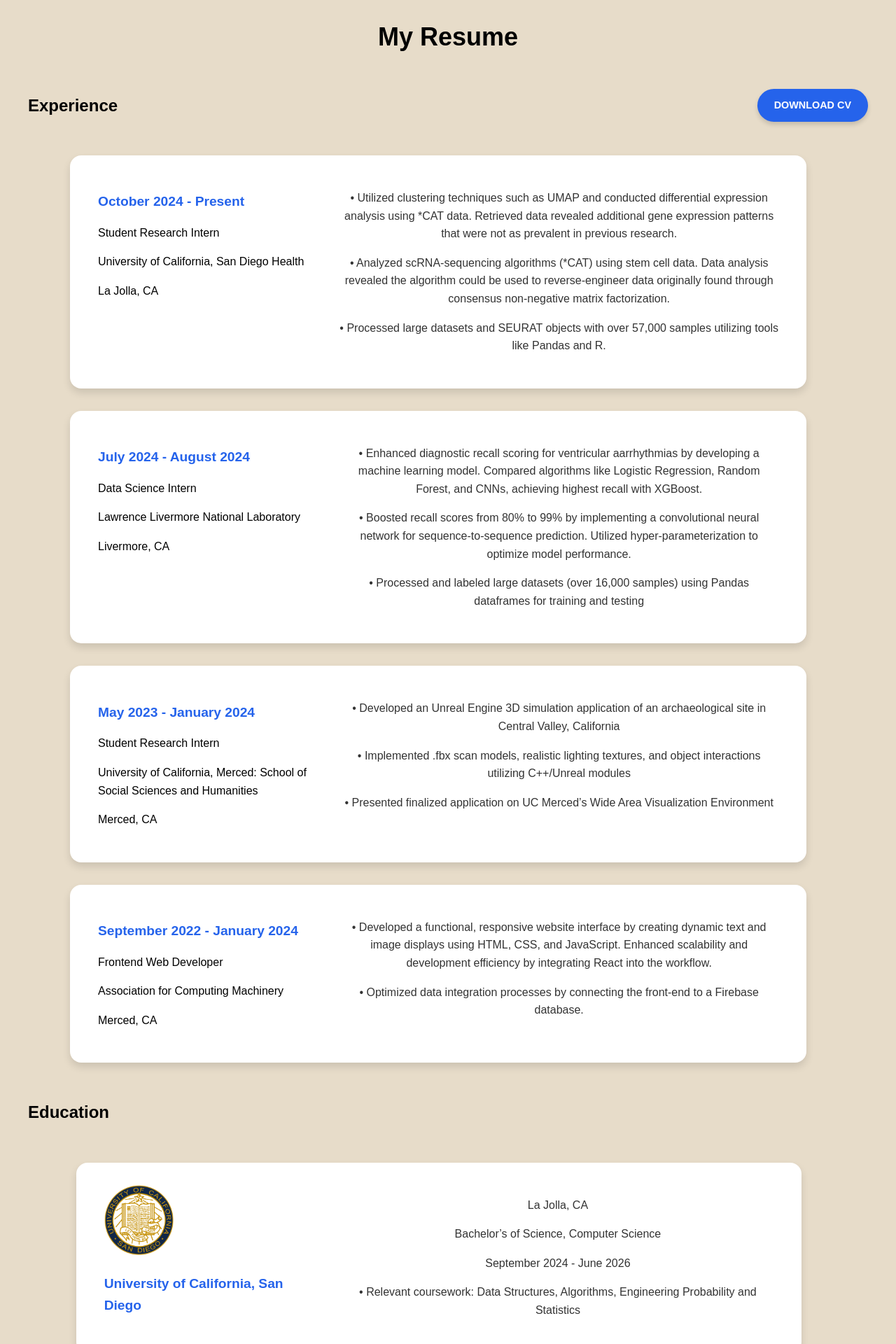
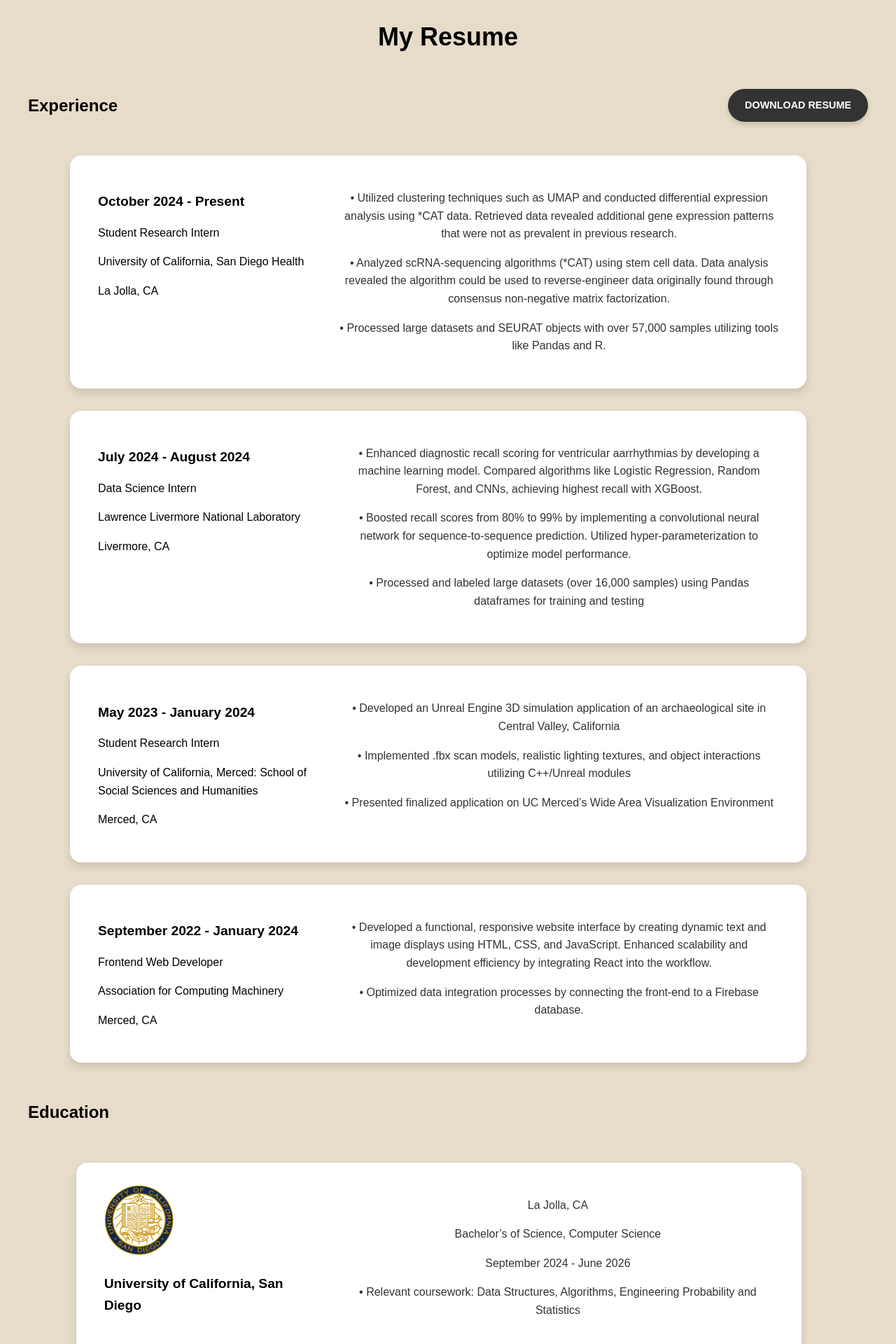
Before and after one commit to Tofulati/port, a React (Vite) app in the folder portfolio/: page /resume in a window 1280 px wide. Shown: the part 100-2020 px from the top of the page at 70% size. Built offline with nearby package versions, Linux system fonts and the light colour scheme.

Commit message:
update resume

```diff
--- a/portfolio/src/pages/ProjectPage.jsx
+++ b/portfolio/src/pages/ProjectPage.jsx
@@ -1,8 +1,5 @@
 import React from "react";
-// import gep from "../assets/Projects/"
-// import llnl from "../assets/Projects/"
-// import belieze from "../assets/Projects/"
-import temp from "../assets/temp.png"
+import temp from "../assets/Icons/github.png"
 import "../styles/ProjectsPage.css";
 
 function ProjectsPage() {
--- a/portfolio/src/pages/ResumePage.jsx
+++ b/portfolio/src/pages/ResumePage.jsx
@@ -26,7 +26,7 @@
             <h2 className="experience-title">Experience</h2>
 
             <a href={resumePDF} download="AlbertHo_Resume.pdf" className="download-btn">
-            DOWNLOAD CV
+            DOWNLOAD RESUME
             </a>
         </section>
 
--- a/portfolio/src/styles/ResumePage.css
+++ b/portfolio/src/styles/ResumePage.css
@@ -37,8 +37,8 @@
 
 .download-btn {
     padding: 0.75rem 1.5rem;
-    background-color: #2563EB;
-    color: white;
+    background-color: #333;
+    color: #fff;
     font-weight: 700;
     border-radius: 50px;
     box-shadow: 0px 4px 6px rgba(0, 0, 0, 0.15);
@@ -48,7 +48,7 @@
 }
 
 .download-btn:hover {
-    background-color: #1E40AF;
+    background-color: #555;
     transform: scale(1.05);
 }
 
@@ -72,7 +72,7 @@
 .experience-details h3 {
     font-size: 1.2rem;
     font-weight: 900;
-    color: #2563EB;
+    color: black;
     margin-bottom: 0.5rem;
 }
 
@@ -117,7 +117,7 @@
 .skills-details h3 {
     font-size: 1.2rem;
     font-weight: 900;
-    color: #2563EB;
+    color: black;
     margin-bottom: 0.5rem;
 }
 
@@ -176,7 +176,7 @@
 .education-details h3 {
     font-size: 1.2rem;
     font-weight: 900;
-    color: #2563EB;
+    color: black;
     margin-bottom: 0.5rem;
 }
 
```
